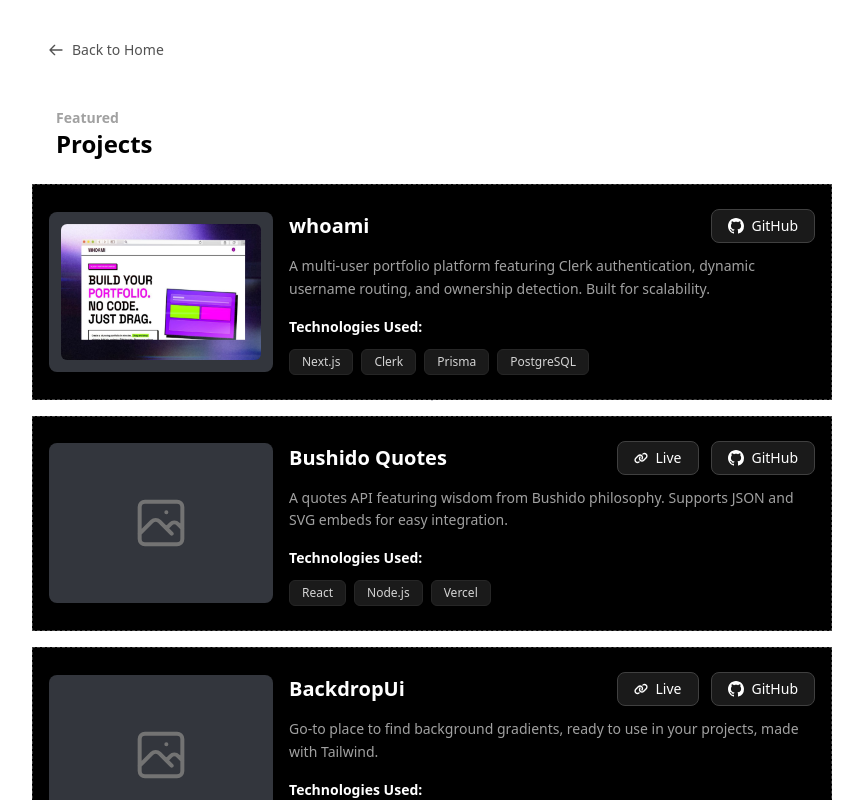
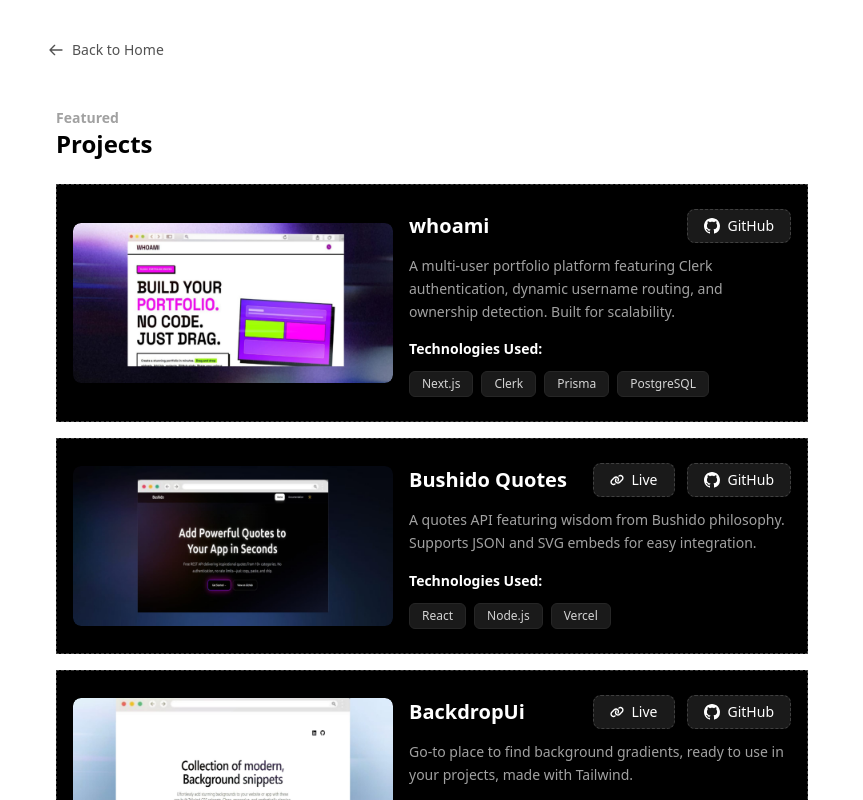
Before and after one commit to sivakumar232/portfolio_next, a Next.js app: page /projects in a window 1280 px wide. Shown: the top 800 px of the page, without its empty margins (208-1071 px from the left). Built offline with nearby package versions, Linux system fonts and the light colour scheme.

Commit message:
added bg for projects added interaction for quotes

```diff
--- a/src/components/GithubActivity.tsx
+++ b/src/components/GithubActivity.tsx
@@ -15,10 +15,24 @@
                     blockSize={11}
                     blockMargin={4}
                     fontSize={14}
-                    theme={{
-                        light: ['#ebedf0', '#c4c4c8', '#9ca3af', '#6b7280', '#374151'],
-                        dark: ['#0d1117', '#1a1625', '#2d1b4e', '#4c1d95', '#7c3aed'],
-                    }}
+theme={{
+  light: [
+    '#ffffff',
+    '#f0ecff',
+    '#d9d2ff',
+    '#a78bfa',
+    '#5b21b6',
+  ],
+  dark: [
+    '#000000',
+    '#221633',     '#3b1d6f',
+    '#7c3aed',
+    '#e9d5ff',
+  ],
+}}
+
+
+
                     colorScheme={isDarkMode ? 'dark' : 'light'}
                     style={{
                         color: isDarkMode ? '#fff' : '#000'
--- a/src/components/Projects.tsx
+++ b/src/components/Projects.tsx
@@ -5,6 +5,9 @@
 import { BsGithub } from 'react-icons/bs';
 import { FaLink } from 'react-icons/fa6';
 import whoamiBanner from '../assets/project_banners/whoami.jpeg';
+import syncaiBanner from '../assets/project_banners/syncai.jpeg';
+import bushidoBanner from '../assets/project_banners/bushido.jpeg';
+import backdropBanner from '../assets/project_banners/backdrop.jpeg';
 
 interface ProjectsProps {
     limit?: number;
@@ -26,7 +29,7 @@
             tags: ["React", "Node.js", "Vercel"],
             github: "https://github.com/sivakumar232/Bushido",
             link: "https://bushido-zeta.vercel.app/",
-            image: null
+            image: bushidoBanner
         },
         {
             title: "BackdropUi",
@@ -34,7 +37,7 @@
             tags: ["React", "Tailwind CSS"],
             github: "https://github.com/sivakumar232/BackdropUI",
             link: "https://sivakumar232.github.io/BackdropUI/",
-            image: null
+            image: backdropBanner
         },
         {
             title: "Sync AI",
@@ -42,15 +45,15 @@
             tags: ["React", "Tailwind CSS", "Supabase"],
             github: "https://github.com/sivakumar232/timetable-frontend",
             link: null,
-            image: null
+            image: syncaiBanner
         }
     ];
 
     const displayedProjects = limit ? projects.slice(0, limit) : projects;
 
     return (
-        <div id="projects" className="text-black dark:text-white rounded-xl px-0 py-4">
-            <div className="flex justify-between items-end mb-6 px-6">
+        <div id="projects" className="text-black dark:text-white rounded-xl px-6 py-4">
+            <div className="flex justify-between items-end mb-6">
                 <div>
                     <h1 className="text-sm font-hanken font-semibold text-neutral-400">Featured</h1>
                     <h1 className="text-2xl font-hanken font-semibold">Projects</h1>
@@ -69,21 +72,19 @@
                             key={index}
                             className="group flex flex-col md:flex-row bg-black border border-dashed border-neutral-700 hover:border-neutral-500 transition-all relative overflow-hidden p-4 gap-4"
                         >
-                            {/* Project Image - Matches the dark grey card look */}
+                            {/* Project Image */}
                             <div className="flex items-center justify-center shrink-0">
-                                <div className="relative w-full md:w-56 h-40 bg-[#33363D] rounded-lg overflow-hidden shadow-lg p-3">
+                                <div className="relative w-full md:w-80 h-40 rounded-lg overflow-hidden">
                                     {project.image ? (
-                                        <div className="relative w-full h-full">
-                                            <Image
-                                                src={project.image}
-                                                alt={project.title}
-                                                fill
-                                                className="rounded-md object-cover"
-                                                sizes="(max-width: 768px) 100vw, 400px"
-                                            />
-                                        </div>
+                                        <Image
+                                            src={project.image}
+                                            alt={project.title}
+                                            fill
+                                            className="rounded-lg object-cover"
+                                            sizes="(max-width: 768px) 100vw, 320px"
+                                        />
                                     ) : (
-                                        <div className="absolute inset-0 flex items-center justify-center text-neutral-500">
+                                        <div className="absolute inset-0 flex items-center justify-center bg-neutral-800 text-neutral-500">
                                             <svg className="w-16 h-16" fill="none" stroke="currentColor" viewBox="0 0 24 24">
                                                 <path strokeLinecap="round" strokeLinejoin="round" strokeWidth={1.5} d="M4 16l4.586-4.586a2 2 0 012.828 0L16 16m-2-2l1.586-1.586a2 2 0 012.828 0L20 14m-6-6h.01M6 20h12a2 2 0 002-2V6a2 2 0 00-2-2H6a2 2 0 00-2 2v12a2 2 0 002 2z" />
                                             </svg>
@@ -104,7 +105,7 @@
                                                 href={project.link}
                                                 target="_blank"
                                                 rel="noopener noreferrer"
-                                                className="flex items-center gap-2 bg-[#1A1A1A] border border-neutral-700 px-4 py-1.5 rounded-lg text-white text-sm hover:bg-neutral-800 transition-all"
+                                                className="flex items-center gap-2 bg-[#1A1A1A] border border-neutral-700 border-dashed px-4 py-1.5 rounded-lg text-white text-sm hover:bg-neutral-800 transition-all"
                                             >
                                                 <FaLink size={14} /> Live
                                             </a>
@@ -113,7 +114,7 @@
                                             href={project.github}
                                             target="_blank"
                                             rel="noopener noreferrer"
-                                            className="flex items-center gap-2 bg-[#1A1A1A] border border-neutral-700 px-4 py-1.5 rounded-lg text-white text-sm hover:bg-neutral-800 transition-all"
+                                            className="flex items-center gap-2 bg-[#1A1A1A] border border-neutral-700 border-dashed px-4 py-1.5 rounded-lg text-white text-sm hover:bg-neutral-800 transition-all"
                                         >
                                             <BsGithub size={16} /> GitHub
                                         </a>
--- a/src/components/Quotes.tsx
+++ b/src/components/Quotes.tsx
@@ -69,17 +69,17 @@
     // No auto-rotation - quote only changes on page refresh or manual click
 
     return (
-        <div className="px-6 py-4">
-            <div className="text-black border border-neutral-400 hover:border-neutral-600 dark:border-neutral-700 border-dashed dark:text-white  px-6 py-4">
+        <div className="px-6 py-4 ">
+            <div className="text-black border border-neutral-400 group hover:border-neutral-600 dark:border-neutral-700 border-dashed dark:text-white  px-6 py-4">
                 <div className="max-w-3xl mx-auto text-center">
-                    <FaQuoteLeft className="text-6xl text-neutral-400 dark:text-neutral-600 mx-auto " />
+                    <FaQuoteLeft className="text-6xl text-neutral-400  transition-all duration-400 ease-in ease-out group-hover:text-neutral-900 dark:group-hover:text-white dark:text-neutral-500 dark:text-neutral-600 mx-auto " />
 
                     <div className="relative min-h-[120px] flex items-center justify-center">
                         <div
                             key={currentQuote}
                             className="animate-[fadeIn_0.5s_ease-in-out]"
                         >
-                            <p className="text-xl md:text-2xl font-hanken font-medium leading-relaxed mb-4 text-neutral-700 dark:text-neutral-300">
+                            <p className="text-xl md:text-2xl font-hanken font-medium leading-relaxed mb-4 text-neutral-600 dark:text-neutral-300">
                                 "{quotes[currentQuote].text}"
                             </p>
                             <p className="text-sm font-hanken text-neutral-500 dark:text-neutral-500">
```
Also changed, not shown: src/assets/project_banners/backdrop.jpeg (added), src/assets/project_banners/bushido.jpeg (added).
